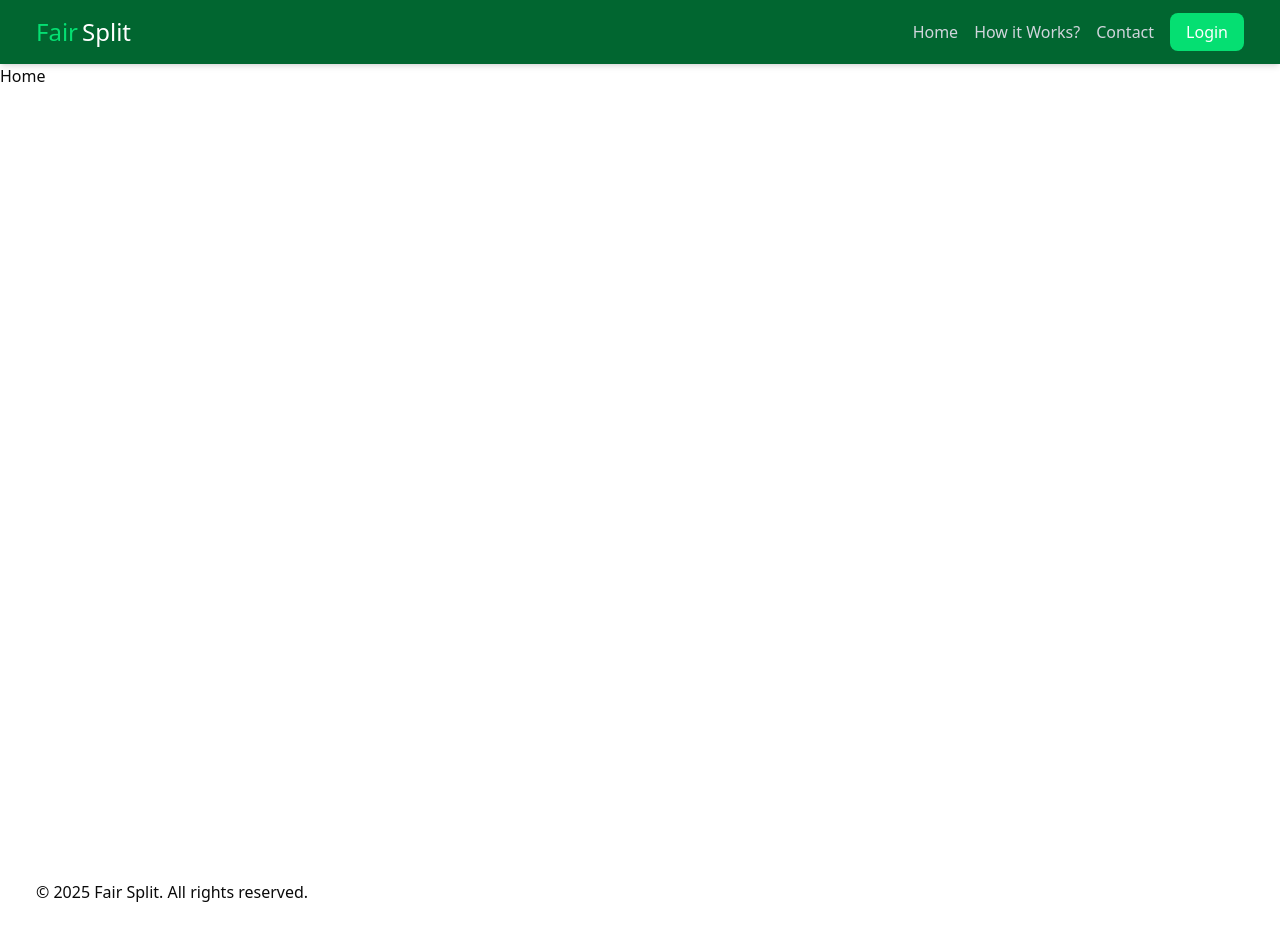
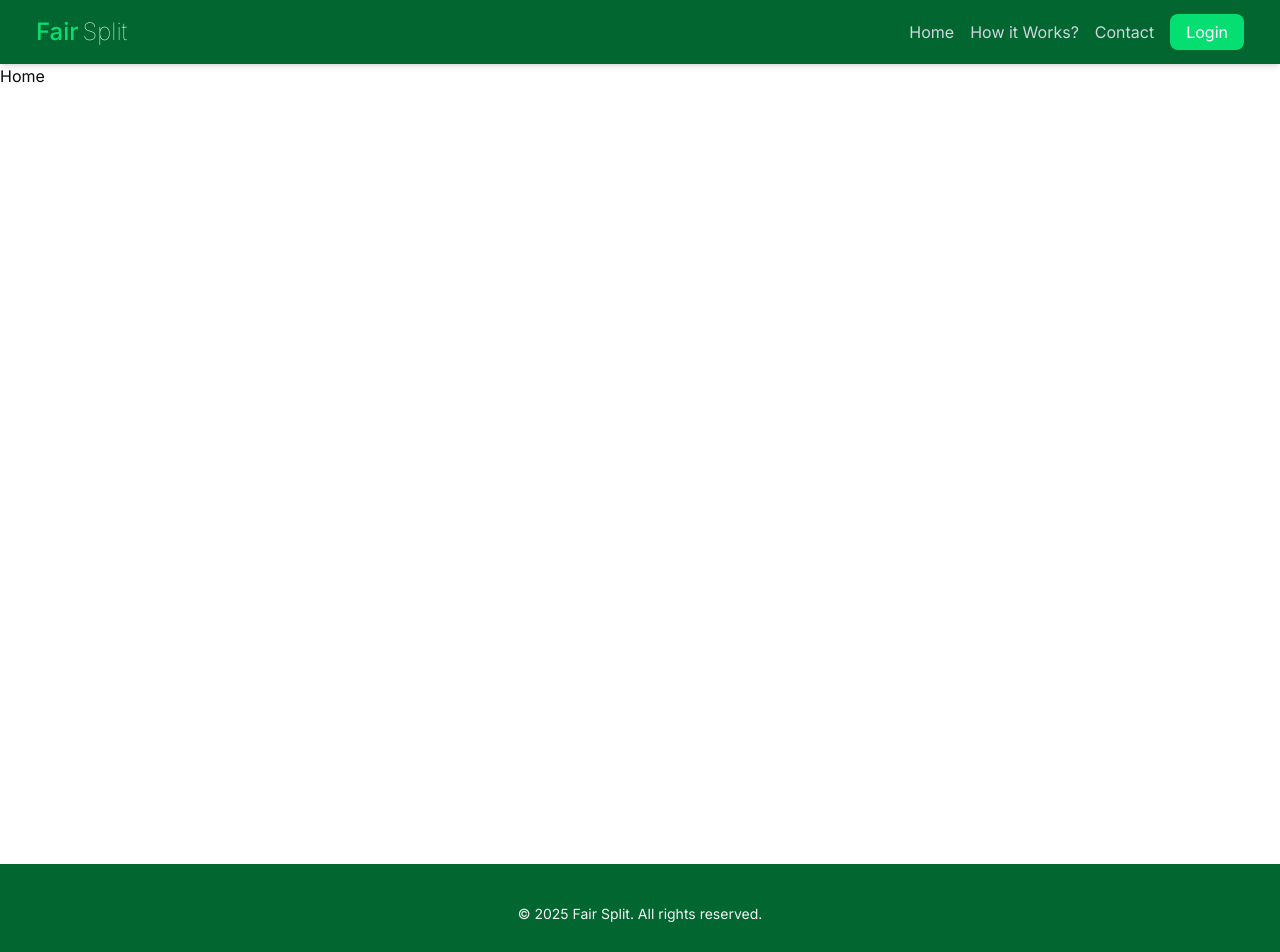
Before and after one commit to mnraza-dev/fairsplit, a Next.js app: page / in a window 1280 px wide. Shown: the top 952 px of the page. Before the commit the page ends 920 px from the top, so only its background shows below. Built offline with nearby package versions, Linux system fonts and the light colour scheme.

Commit message:
Refactor layout and footer components for improved styling and consistency

```diff
--- a/app/layout.tsx
+++ b/app/layout.tsx
@@ -1,19 +1,14 @@
 import type { Metadata } from "next";
-import { Geist, Geist_Mono } from "next/font/google";
 import "./globals.css";
 import Footer from "@/components/Footer";
 import Header from "@/components/Header";
 
-const geistSans = Geist({
-  variable: "--font-geist-sans",
+import { Inter } from "next/font/google";
+
+
+const inter = Inter({
   subsets: ["latin"],
 });
-
-const geistMono = Geist_Mono({
-  variable: "--font-geist-mono",
-  subsets: ["latin"],
-});
-
 export const metadata: Metadata = {
   title: "Fair Split",
   description: "Track. Split. Settle. Repeat",
@@ -30,7 +25,7 @@ export default function RootLayout({
         <link rel="icon" href="/favicon.ico" />
       </head>
       <body
-        className={`${geistSans.variable} ${geistMono.variable} antialiased`}
+        className={` ${inter.className} `}
       >
         <Header/>
         <main className="min-h-screen ">
--- a/components/Footer.tsx
+++ b/components/Footer.tsx
@@ -3,10 +3,10 @@ import React from 'react'
 const Footer = () => {
     return (
 
-        <footer className="container mx-auto px-3 sm:px-6 lg:px-9">
-            <div className="flex items-center justify-between py-4">
+        <footer className="bg-green-800 py-6  mx-auto px-3 sm:px-6 lg:px-9  z-50 backdrop-blur shadow-md">
+            <div className="flex items-center justify-center py-4">
                 <div className="flex items-center gap-2">
-                    <p>© 2025 Fair Split. All rights reserved.</p>
+                    <p className='text-muted text-center text-sm'>© 2025 Fair Split. All rights reserved.</p>
                 </div>
             </div>
 
```
